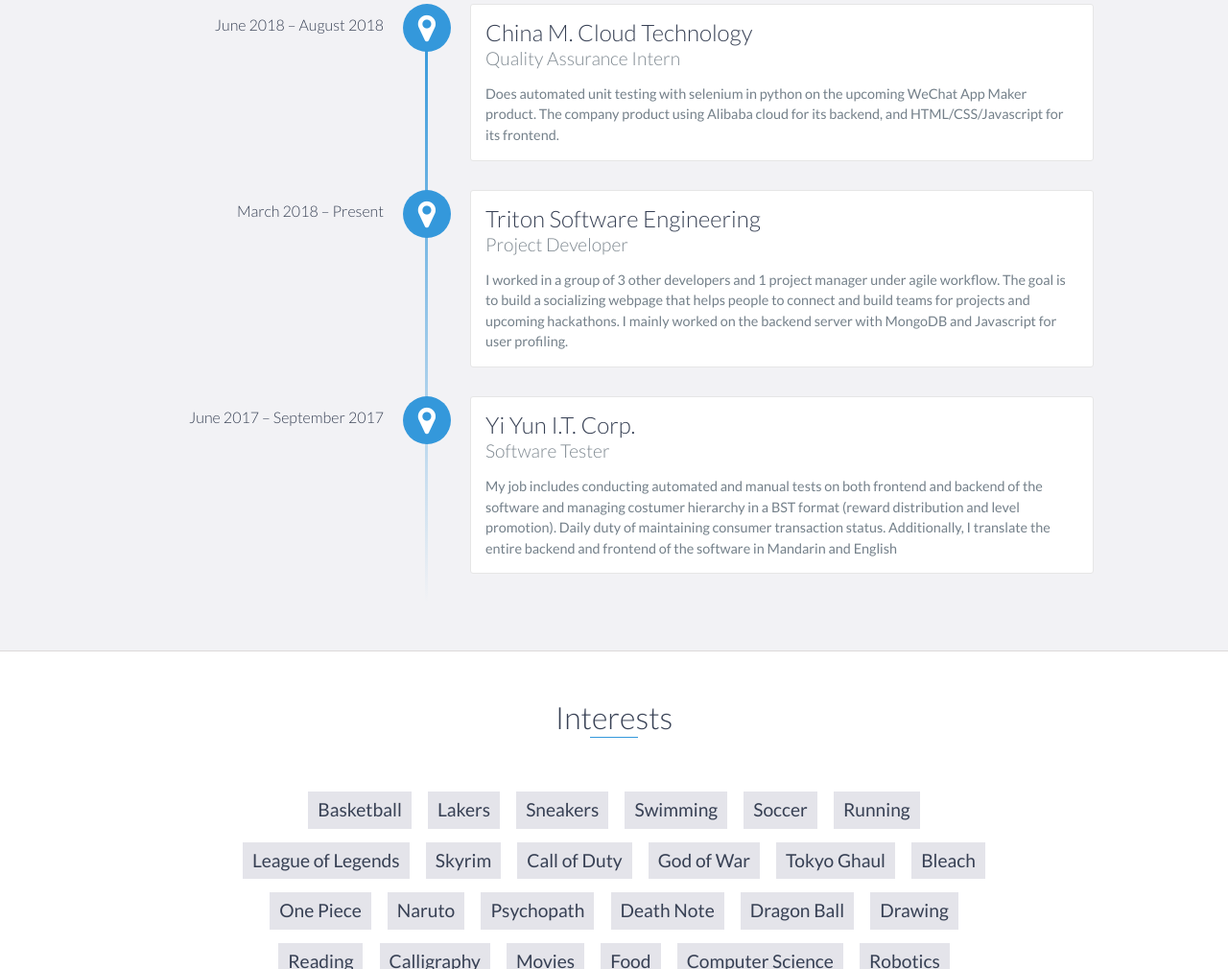
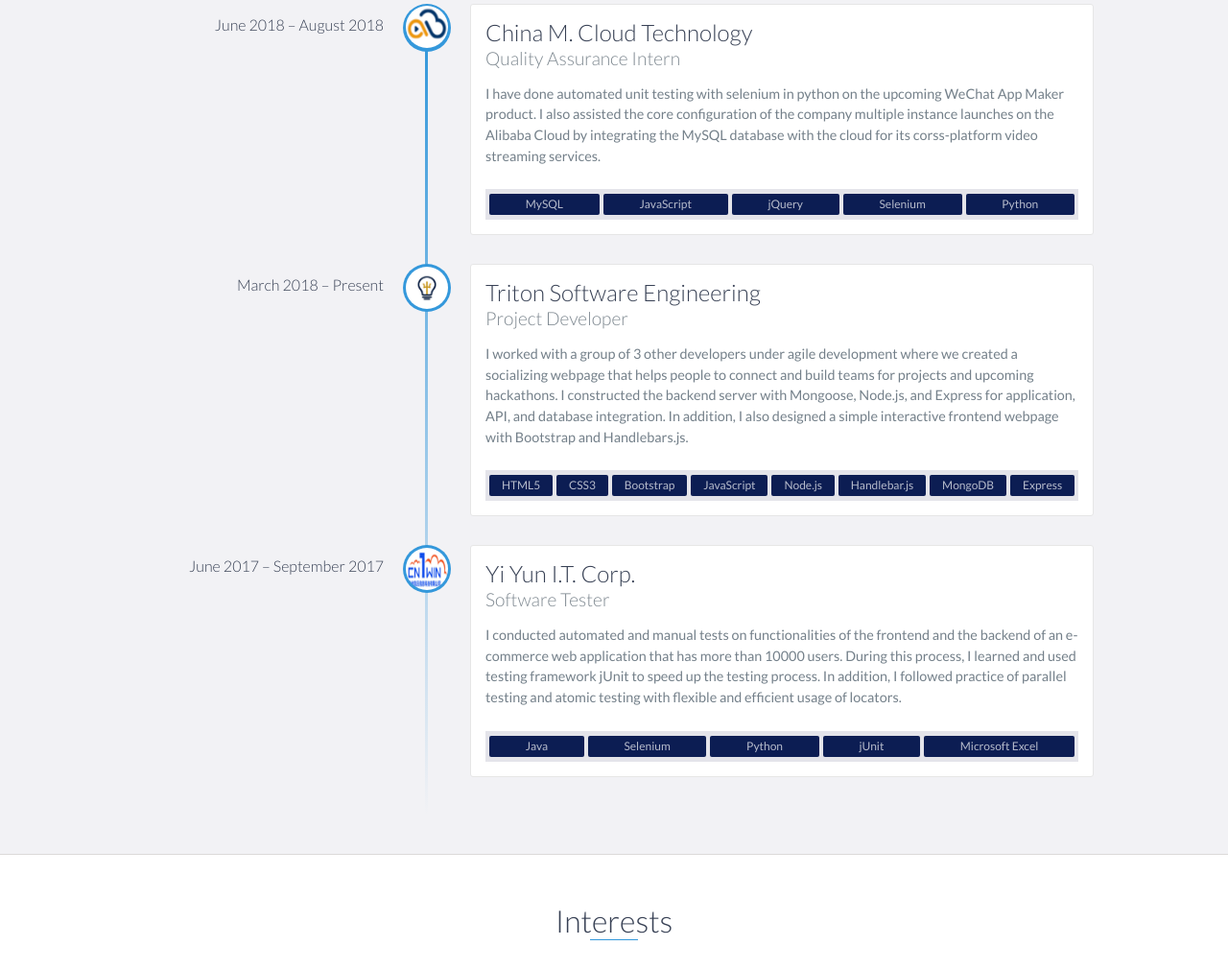
Before and after one commit to c3duan/Personal-Website-V1, a website: page index.html in a window 1280 px wide. Shown: the part 1272-2282 px from the top of the page at 96% size. Drawn offline with nearby package versions, Linux system fonts and the light colour scheme.

Commit message:
New Timeline

```diff
--- a/css/styles.css
+++ b/css/styles.css
@@ -497,11 +497,33 @@
     font-size:0.9em;
     margin:0
 }
+
+.content-skills {
+    background:#e4e4ea;
+    list-style:none;
+    font-size: 12px;
+    padding: 2px;
+    margin-bottom: 0;
+    display:flex;
+    justify-content: center;
+}
+
+.content-skills li {
+    background: #0c1d53;
+    border-radius: 2px;
+    display: inline-block;
+    padding: 2px 10px;
+    color: rgba(255,255,255,0.7);
+    margin: 3px 2px;
+    text-align: center;
+    flex-grow: 1;
+}
+
 .vtimeline-point{
     position:relative;
     display:block;
     vertical-align:top;
-    margin-bottom:30px
+    margin-bottom:30px;
 }
 .vtimeline-icon{
     position:relative;
@@ -512,7 +534,10 @@
     border-radius:50%;
     float:left;
     z-index:99;
-    margin-left:280px
+    margin-left:280px;
+}
+.vtimeline-icon:hover{
+    transform:scale(1.3);
 }
 .vtimeline-icon i{
     display:block;
--- a/index.html
+++ b/index.html
@@ -111,19 +111,46 @@
 			<div data-date="June 2018 – August 2018">
                 <h3>China M. Cloud Technology</h3>
                 <h4>Quality Assurance Intern</h4>
-                <p>Does automated unit testing with selenium in python on the upcoming WeChat App Maker product. The company product using Alibaba cloud for its backend, and HTML/CSS/Javascript for its frontend.</p>
+                <p>I have done automated unit testing with selenium in python on the upcoming WeChat App Maker product. I also assisted the core configuration of the company multiple instance launches on the Alibaba Cloud by integrating the MySQL database with the cloud for its corss-platform video streaming services.</p>
+                <br>
+                <ul class="content-skills">
+                    <li>MySQL</li>
+                    <li>JavaScript</li>
+                    <li>jQuery</li>
+                    <li>Selenium</li>
+                    <li>Python</li>
+                </ul>
             </div>
 
             <div data-date="March 2018 – Present">
                 <h3>Triton Software Engineering</h3>
                 <h4>Project Developer</h4>
-                <p>I worked in a group of 3 other developers and 1 project manager under agile workflow. The goal is to build a socializing webpage that helps people to connect and build teams for projects and upcoming hackathons. I mainly worked on the backend server with MongoDB and Javascript for user profiling.</p>
+                <p>I worked with a group of 3 other developers under agile development where we created a socializing webpage that helps people to connect and build teams for projects and upcoming hackathons. I constructed the backend server with Mongoose, Node.js, and Express for application, API, and database integration. In addition, I also designed a simple interactive frontend webpage with Bootstrap and Handlebars.js.</p>
+                <br>
+                <ul class="content-skills">
+                    <li>HTML5</li>
+                    <li>CSS3</li>
+                    <li>Bootstrap</li>
+                    <li>JavaScript</li>
+                    <li>Node.js</li>
+                    <li>Handlebar.js</li>
+                    <li>MongoDB</li>
+                    <li>Express</li>
+                </ul>
             </div>
 
 			<div data-date="June 2017 – September 2017">
                 <h3>Yi Yun I.T. Corp.</h3>
                 <h4>Software Tester</h4>
-                <p>My job includes conducting automated and manual tests on both frontend and backend of the software and managing costumer hierarchy in a BST format (reward distribution and level promotion). Daily duty of maintaining consumer transaction status. Additionally, I translate the entire backend and frontend of the software in Mandarin and English</p>
+                <p>I conducted automated and manual tests on functionalities of the frontend and the backend of an e-commerce web application that has more than 10000 users. During this process, I learned and used testing framework jUnit to speed up the testing process. In addition, I followed practice of parallel testing and atomic testing with flexible and efficient usage of locators.</p>
+                <br>
+                <ul class="content-skills">
+                    <li>Java</li>
+                    <li>Selenium</li>
+                    <li>Python</li>
+                    <li>jUnit</li>
+                    <li>Microsoft Excel</li>
+                </ul>
             </div>
         </div>
     </div>
--- a/js/scripts.js
+++ b/js/scripts.js
@@ -65,9 +65,9 @@
         });
 
         // Add icons to each block
-        $this.find('.vtimeline-point').each(function() {
-            $(this).prepend('<div class="vtimeline-icon"><i class="fa fa-map-marker"></i></div>');
-        });
+        $($this.find('.vtimeline-point')[0]).prepend('<div class="vtimeline-icon"><a href="https://www.chinamcloud.com/" target="blank"><img src="./images/chinamcloud.png" alt="Avatar" style="margin: 5%; width: 88%; border-radius:50%"></div>');
+        $($this.find('.vtimeline-point')[1]).prepend('<div class="vtimeline-icon"><a href="https://tritonse.github.io/" taget="blank"><img src="./images/tse.png" alt="Avatar" style="margin: 5%; width: 88%; border-radius: 50%"></div>');
+        $($this.find('.vtimeline-point')[2]).prepend('<div class="vtimeline-icon"><a href="http://www.cn1win.com/index.html" taget="blank"><img src="./images/cn1win.png" alt="Avatar" style="margin: 5%; width: 88%; border-radius: 50%"></div>');
 
         // Add dates to the timeline if exists
         $this.find('.vtimeline-content').each(function() {
```
Also changed, not shown: images/chinamcloud.png (added), images/cn1win.png (added), images/tse.png (added), 1 other file.
